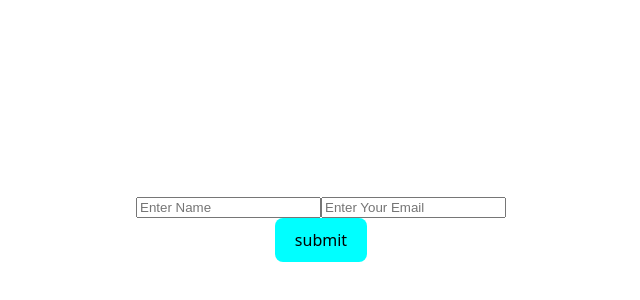
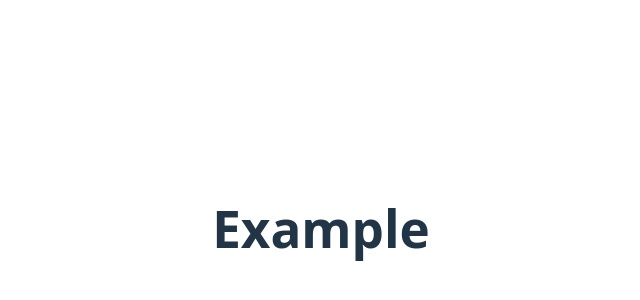
Before and after one commit to Karthik171819/React19, a React (Vite) app in the folder myapp/: page / in a window 1280 px wide. Shown: the part 172-472 px from the top of the page, without its empty margins (319-959 px from the left). Built offline with nearby package versions, Linux system fonts and the light colour scheme.

Commit message:
List and Keys

```diff
--- a/myapp/src/App.jsx
+++ b/myapp/src/App.jsx
@@ -11,6 +11,7 @@ import Props from "./core-concepts/04-prpos/PropsEx";
 import StateExample from "./core-concepts/05-state/stateExample";
 import EventHandle from "./core-concepts/06-event-handling/eventHandler";
 import SimpleForm from "./core-concepts/06-event-handling/simpleForm";
+import ListExample from "./core-concepts/07-list-keys/listExample";
 
 
 // function App() {
@@ -53,7 +54,8 @@ function App(){
   //return <Props  name = "Karthik this is props"/>
   //return <StateExample/>
   //return <EventHandle/>
-  return <SimpleForm/>
+  //return <SimpleForm/>
+  return <ListExample/>
 }
 
 export default App
--- /dev/null
+++ b/myapp/src/core-concepts/07-list-keys/listExample.jsx
@@ -0,0 +1,5 @@
+export default function ListExample () {
+    return<>
+        <h1>Example</h1>
+    </>
+}
```
